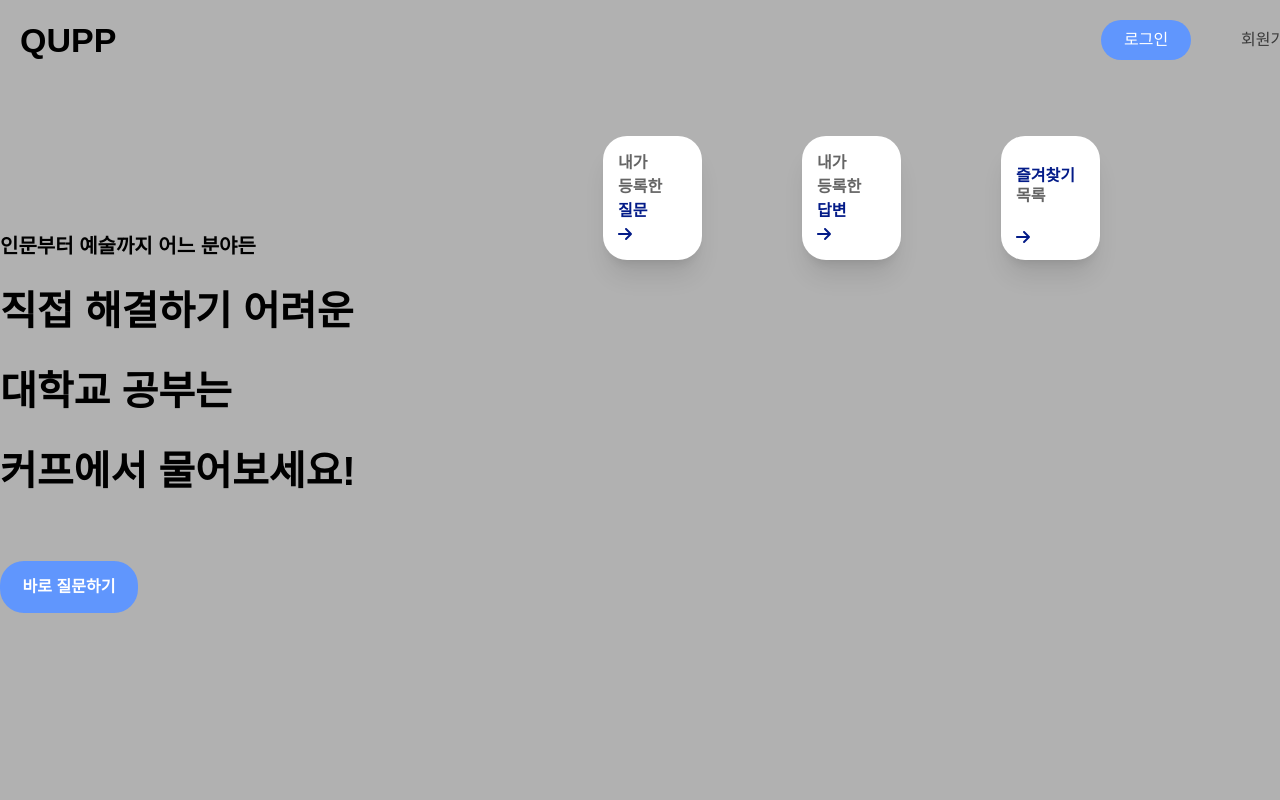
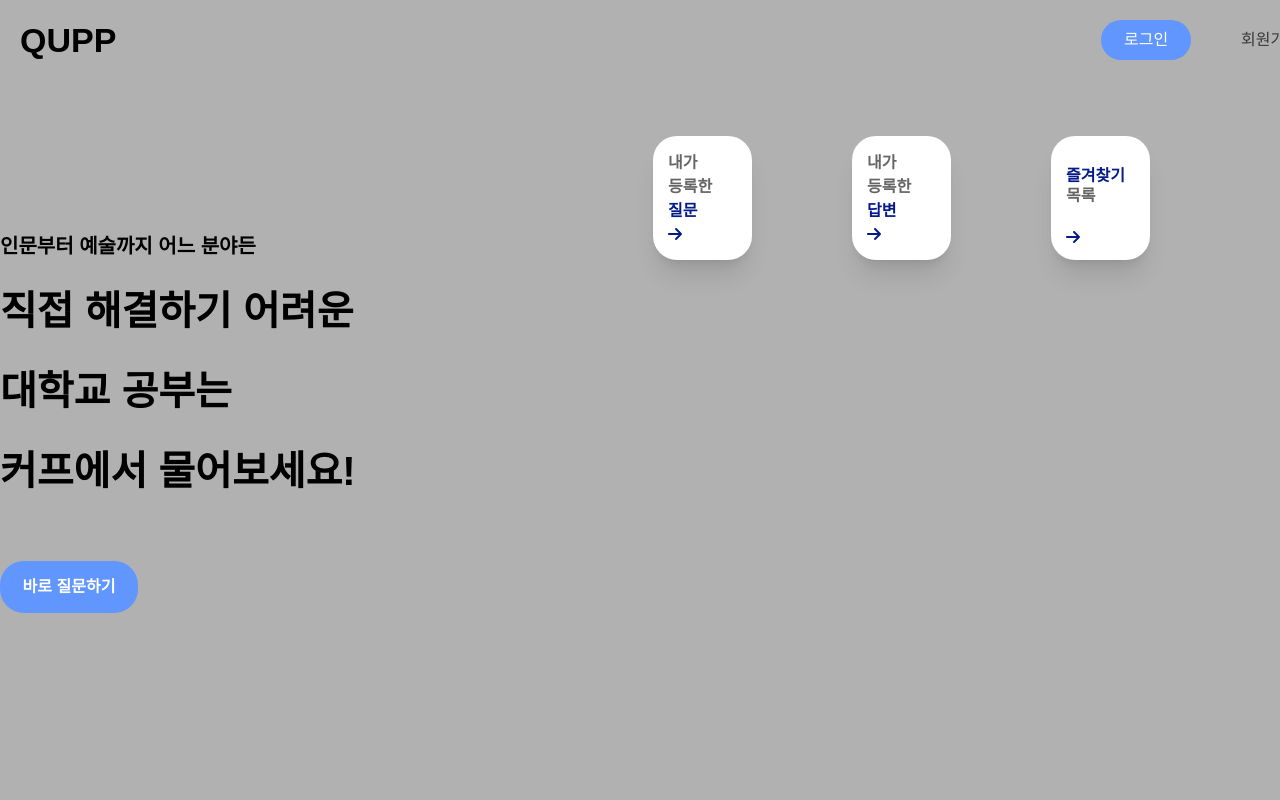
Before and after one commit to crewd/qupp-front, a Next.js app: page / in a window 1280 px wide. Shown: the top 800 px of the page. Built offline with nearby package versions, Linux system fonts and the light colour scheme.

Commit message:
design: box 위치 변경

```diff
--- a/pages/index.tsx
+++ b/pages/index.tsx
@@ -31,7 +31,7 @@ const Home: NextPage = () => {
             바로 질문하기
           </button>
         </section>
-        <section className="grid grid-cols-3 gap-[100px] mr-[180px]">
+        <section className="grid grid-cols-3 gap-[100px] ml-[10px] mr-[130px]">
           <Link href="/">
             <a className="bg-white rounded-3xl p-[15px] w-[99px] h-[124px] shadow-xl">
               <article>
```
